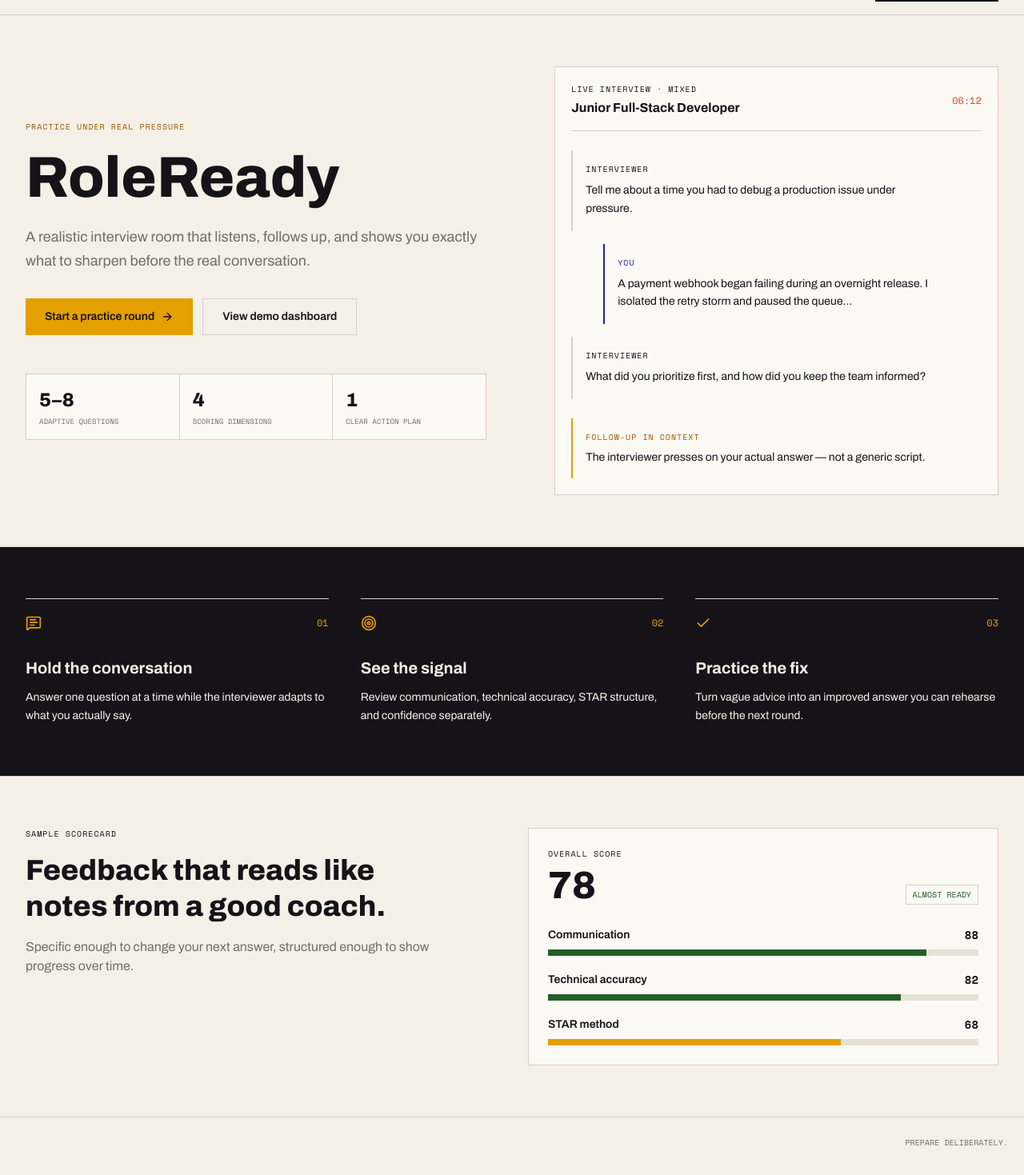
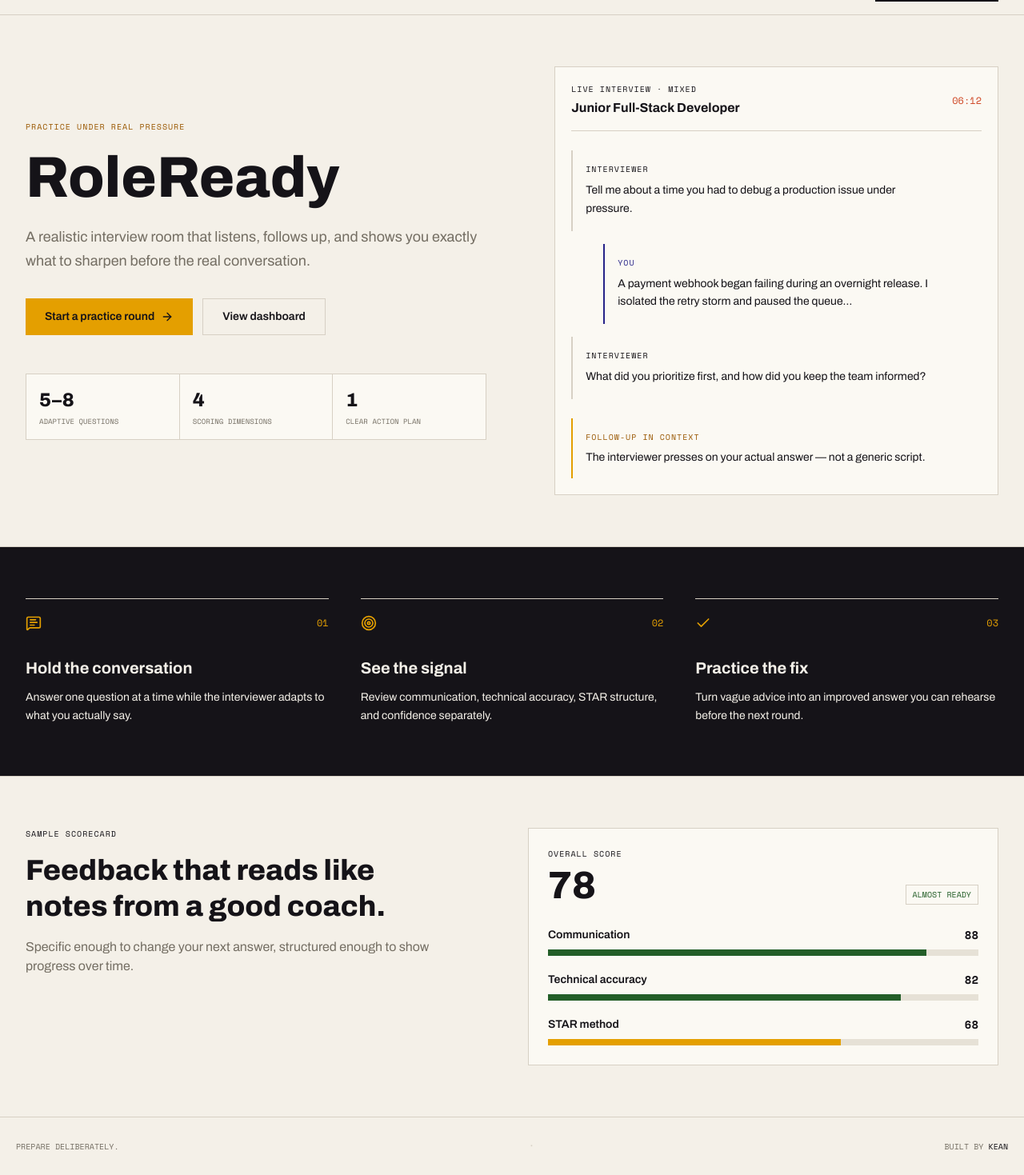
Before and after one commit to Kie0611/RoleReady, a Next.js app: page / in a window 1280 px wide. Shown: the part 50-1519 px from the top of the page at 80% size. Built offline with nearby package versions, Linux system fonts and the light colour scheme.

Commit message:
fix: update footer layout and link text for clarity

```diff
--- a/src/app/page.tsx
+++ b/src/app/page.tsx
@@ -40,7 +40,7 @@
               href="/dashboard"
               className="flex items-center gap-2 border border-border px-6 py-3 text-sm font-semibold hover:bg-secondary transition-colors"
             >
-              View demo dashboard
+              View dashboard
             </Link>
           </div>
           <div className="mt-12 grid max-w-xl grid-cols-3 gap-px border border-border bg-border">
@@ -126,16 +126,28 @@
 
       {/* Footer */}
       <footer className="border-t border-border px-5 py-6">
-        <div className="mx-auto flex max-w-7xl items-center justify-end">
+        <div className="mx-auto flex max-w-7xl items-center justify-between">
           {/* <BrandMark /> */}
           <p className=" font-mono text-[10px] uppercase text-muted-foreground">Prepare deliberately.</p>
+
+          <span className="text-border">·</span>
+
+          <p className="font-mono text-[10px] uppercase text-muted-foreground">
+            Built by{" "}
+            <a
+              href="https://github.com/Kie0611"
+              target="_blank"
+              rel="noopener noreferrer"
+              className="text-foreground hover:underline"
+            >
+              Kean
+            </a>
+          </p>
         </div>
       </footer>
     </main>
   );
 }
-
-// ── Shared sub-components ─────────────────────────────────────────────────────
 
 function Stat({ n, label }: { n: string; label: string }) {
   return (
```
